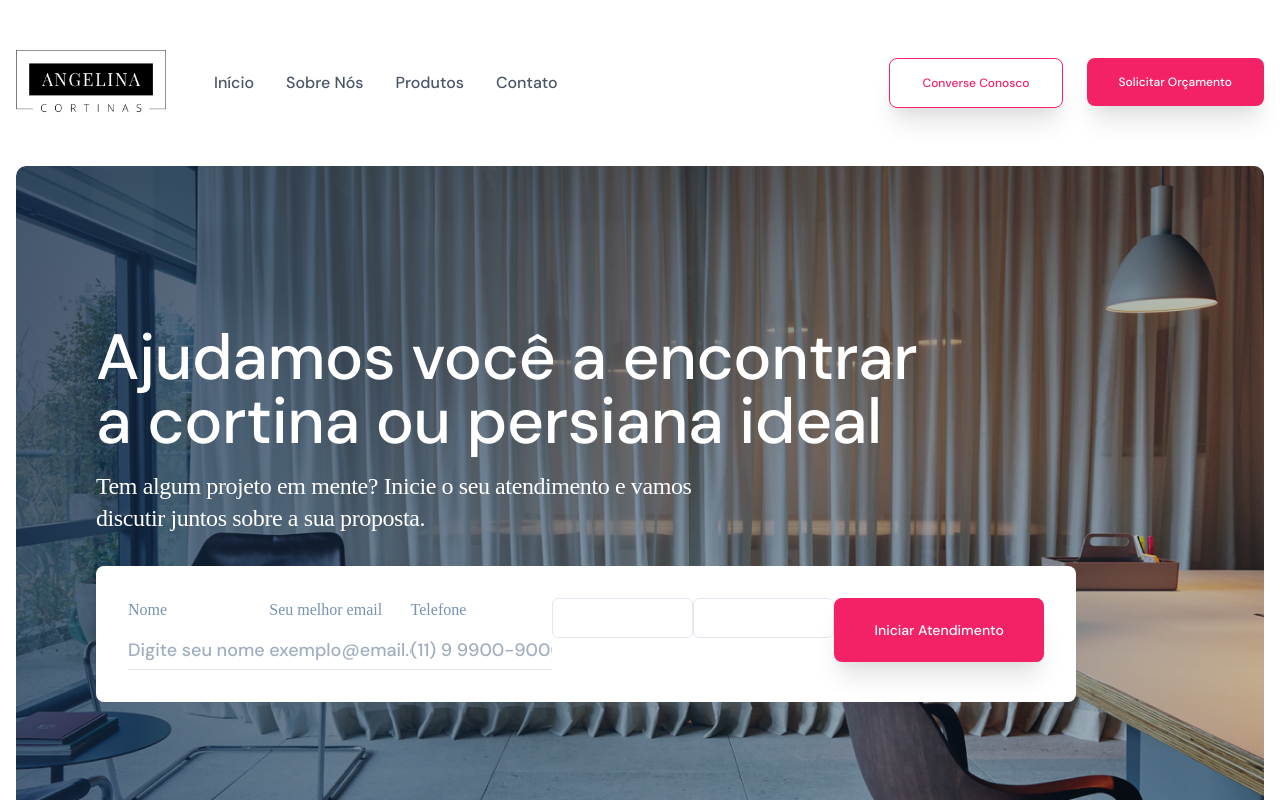
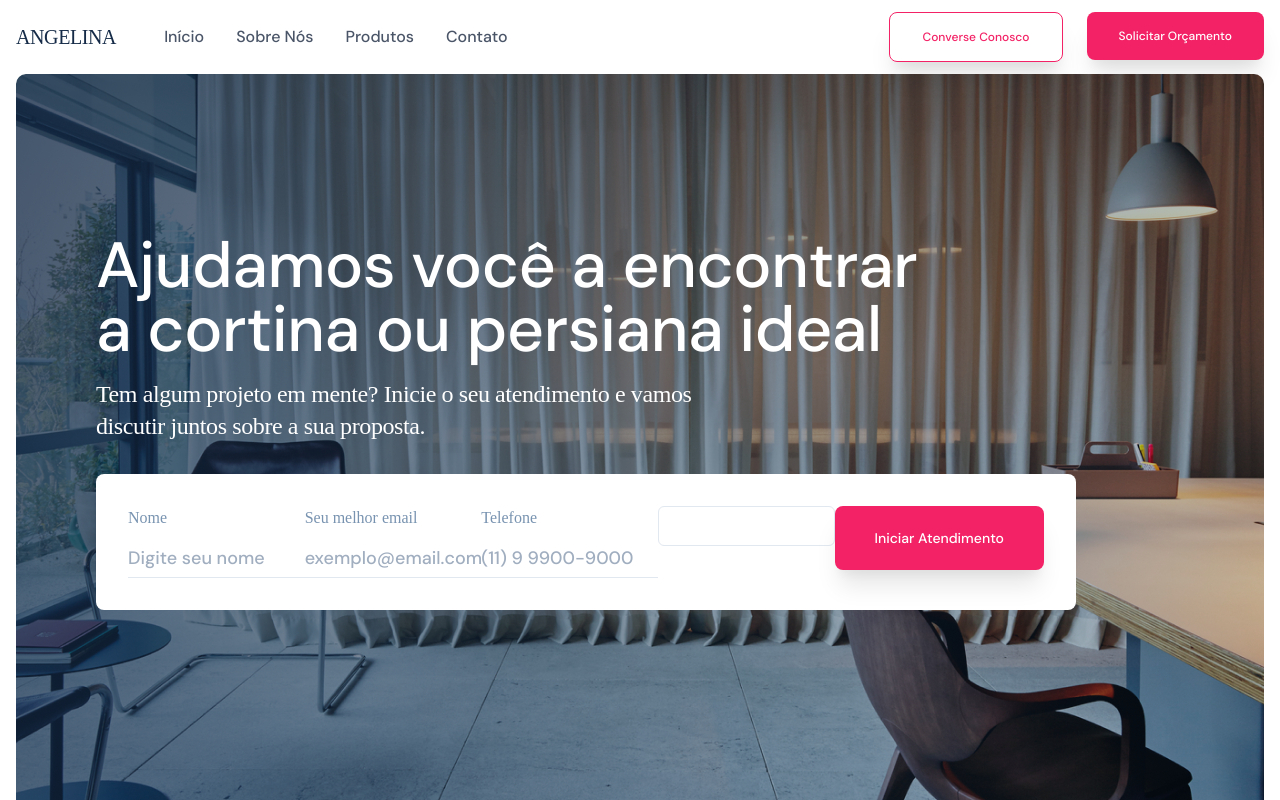
Before and after one commit to hey-doughenrique/ac-chakraUI-angelina-cortinas, a Next.js app: page / in a window 1280 px wide. Shown: the top 800 px of the page. Built offline with nearby package versions, Linux system fonts and the light colour scheme; a web font is replaced by a local one.

Commit message:
id tag added to button formhero

```diff
--- a/src/components/Forms/heroform.tsx
+++ b/src/components/Forms/heroform.tsx
@@ -5,7 +5,22 @@ import React, { useState } from 'react'
 import Script from 'next/script'
 
 
+
+
+
+
 export function HeroForm() {
+
+    const [name, setName] = useState('')
+    const [mail, setMail] = useState('')
+    const [phone, setPhone] = useState('')
+
+
+    const [adgroupid, setAdgroupid] = useState('')
+    const [campaignid, setCampaignid] = useState('')
+
+    const [isSent, setIsSent] = useState(false)
+
     const submit = e => {
         e.preventDefault()
         fetch(`https://hooks.zapier.com/hooks/catch/3660927/bte5w7a/`, {
@@ -14,16 +29,6 @@ export function HeroForm() {
         }).then(() => setIsSent(true)).catch(() => alert("There was an error, please try again"))
     }
 
-
-    const [isSent, setIsSent] = useState(false)
-
-    const [name, setName] = useState('')
-    const [mail, setMail] = useState('')
-    const [phone, setPhone] = useState('')
-
-
-    const [adgroupid, setAdgroupid] = useState('0')
-    const [campaignid, setCampaignid] = useState('')
 
 
 
@@ -89,15 +94,15 @@ export function HeroForm() {
                         fontSize="large"
                     />
                 </FormControl>
-                <FormControl id="adgroupid">
+                <FormControl display="none" id="adgroupid">
                     <Input
                         name="adgroupid"
-                        type="text"
+                        type="hidden"
 
                         onChange={e => setAdgroupid(e.target.value)}
                     />
                 </FormControl>
-                <FormControl id="campaignid">
+                <FormControl display="" id="campaignid">
                     <Input
                         name="campaignid"
                         type="text"
@@ -105,7 +110,7 @@ export function HeroForm() {
                         onChange={e => setCampaignid(e.target.value)}
                     />
                 </FormControl>
-                <Button type="submit" size="md" variant={isSent ? "successful" : "solid"} mt={["5", "0"]} >{isSent ? 'Atendimento solicitado!' : 'Iniciar Atendimento'}</Button>
+                <Button id="submited" type="submit" size="md" variant={isSent ? "successful" : "solid"} mt={["6", "0"]} >{isSent ? 'Atendimento solicitado!' : 'Iniciar Atendimento'}</Button>
             </Flex>
         </>
     )
--- a/src/components/Header.tsx
+++ b/src/components/Header.tsx
@@ -54,7 +54,7 @@ export function WithSubnavigation() {
           />
         </Flex>
         <Flex flex={{ base: 1 }} justify={{ base: 'center', md: 'start' }}>
-          <Image src="/images/logo.png" alt="Logo Angelina Cortinas" boxSize="150px" objectFit="contain" />
+          <Text variant="medium">ANGELINA</Text>
 
           <Flex display={{ base: 'none', md: 'flex' }} align="center" ml={10}>
             <DesktopNav />
@@ -62,12 +62,12 @@ export function WithSubnavigation() {
         </Flex>
 
         <Stack
-          flex={{ base: 1, md: 0 }}
+          flex={{ base: 5, md: 0 }}
           justify={'flex-end'}
           direction={'row'}
           spacing={6}>
           <ModalButton displayType={{ base: 'none', md: 'inline-flex' }} variantType="outline" sizeType="sm" buttonText="Converse Conosco" />
-          <ModalButton displayType="inline-flex" variantType="solid" sizeType="sm" buttonText="Solicitar Orçamento" />
+          <ModalButton displayType={{ base: 'none', md: 'inline-flex' }} variantType="solid" sizeType="sm" buttonText="Solicitar Orçamento" />
         </Stack>
       </Flex>
 
@@ -163,7 +163,7 @@ const DesktopSubNav = ({ label, href, subLabel }: NavItem) => {
 const MobileNav = () => {
   return (
     <Stack
-      bg={useColorModeValue('white', 'gray.800')}
+      bg={useColorModeValue('white', 'neutral.900')}
       p={4}
       display={{ md: 'none' }}>
       {NAV_ITEMS.map((navItem) => (
--- a/src/components/LogoGrid/logogrid.tsx
+++ b/src/components/LogoGrid/logogrid.tsx
@@ -7,7 +7,7 @@ export function LogoGrid() {
             flexDirection={["column", "row"]}
             align="center"
             px="4"
-            py={["16", "24"]}
+            py={["24", "24"]}
             mx="auto"
             maxW={["100%", "1280px"]}>
             <Stack direction={["column", "row"]} spacing="64px">
--- a/src/pages/index.tsx
+++ b/src/pages/index.tsx
@@ -40,8 +40,7 @@ export default function MyApp({ Component, pageProps }: AppProps) {
           borderRadius={[0, 10]}
           color="white"
           px={["5", "20"]}
-          pt="40"
-
+          py="40"
         >
           <Text as="h1" size="display3" color="white" maxW={["100%", "860px"]}>Ajudamos você a encontrar a cortina ou persiana ideal</Text>
           <Text size="b_large" variant="normal" color="white" maxW={["100%", "620px"]} mt="4">Tem algum projeto em mente?  Inicie o seu atendimento e vamos discutir juntos sobre a sua proposta.</Text>
```
Also changed, not shown: public/images/logo-ac.svg (added).
